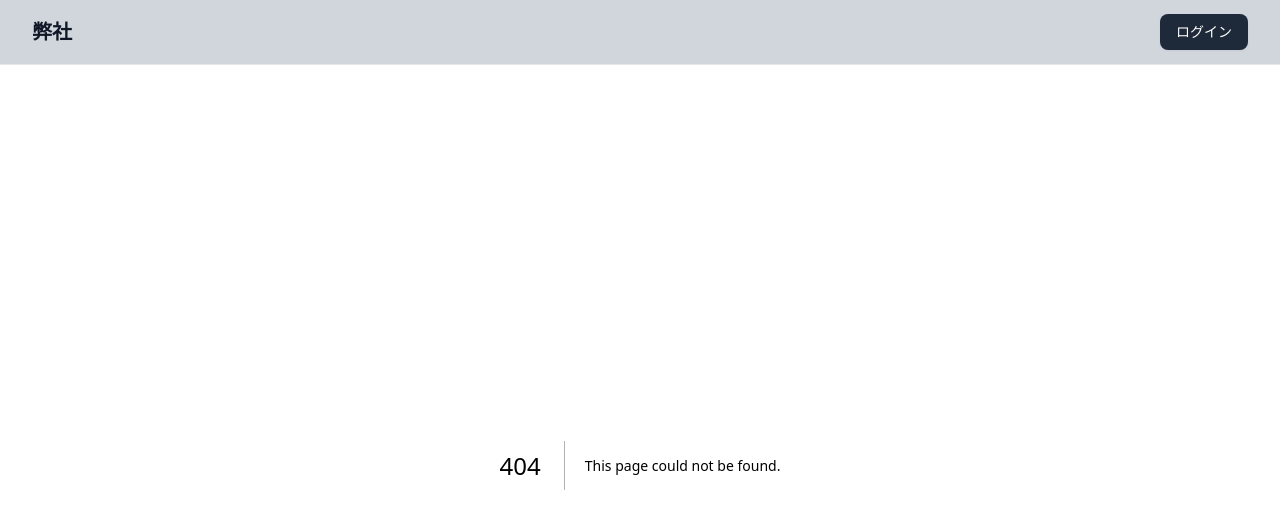
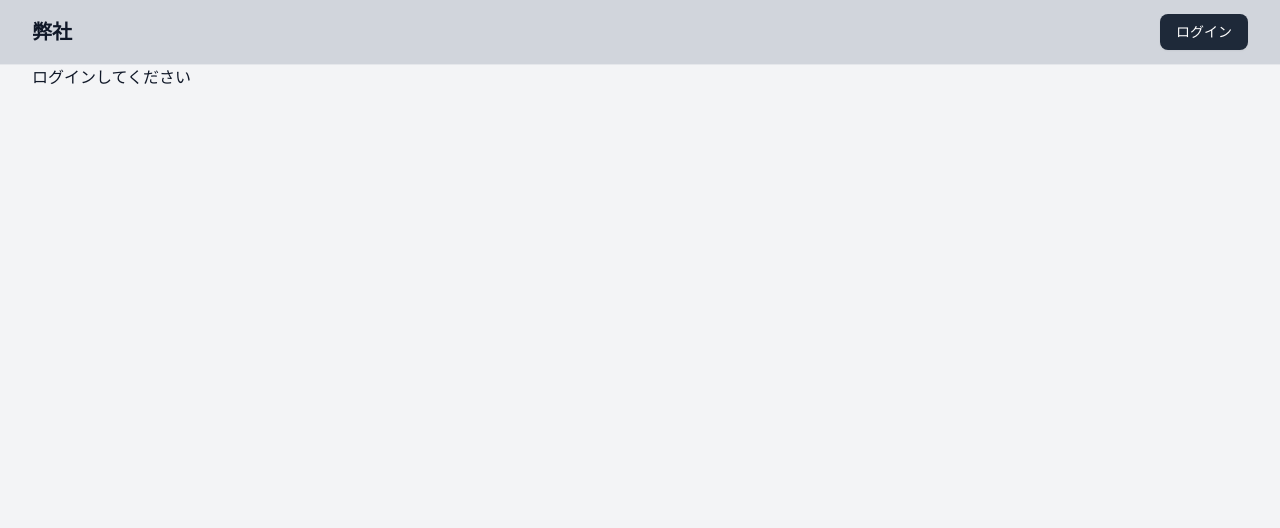
Before and after one commit to ticktack-st/amplify-monorepo-project-sample, a Next.js app in the folder app/: page /login in a window 1280 px wide. Before the commit this address had no page. Shown: the top 528 px of the page. Built offline with nearby package versions, Linux system fonts and the light colour scheme.

Commit message:
add: login page

```diff
--- /dev/null
+++ b/app/src/app/login/page.tsx
@@ -0,0 +1,9 @@
+import 'aws-amplify/auth/enable-oauth-listener'
+
+export default function Page() {
+  return (
+    <div className="mx-auto max-w-7xl px-4 sm:px-6 lg:px-8">
+      ログインしてください
+    </div>
+  )
+}
```
